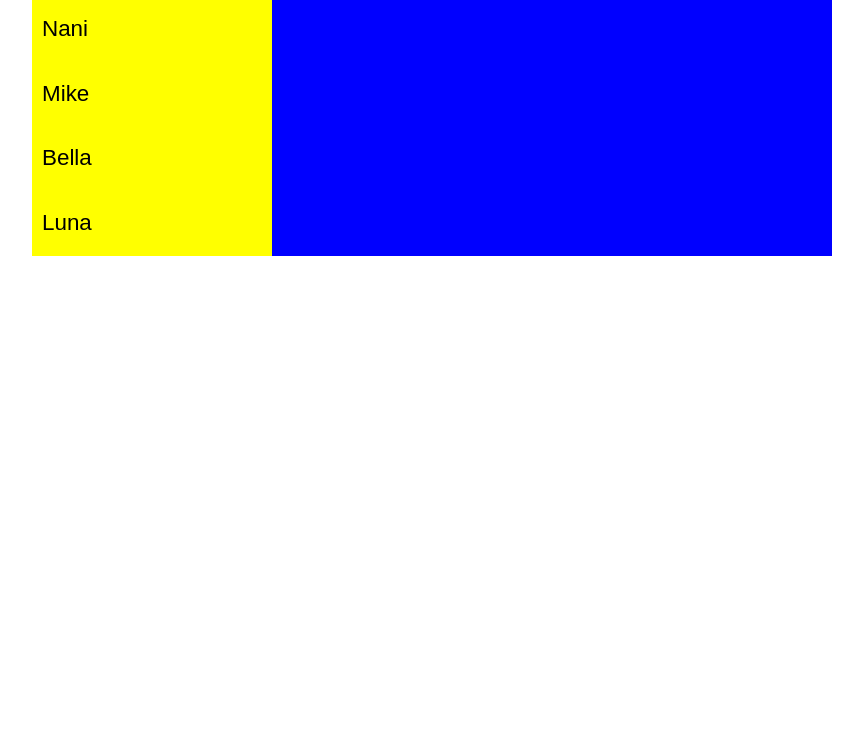
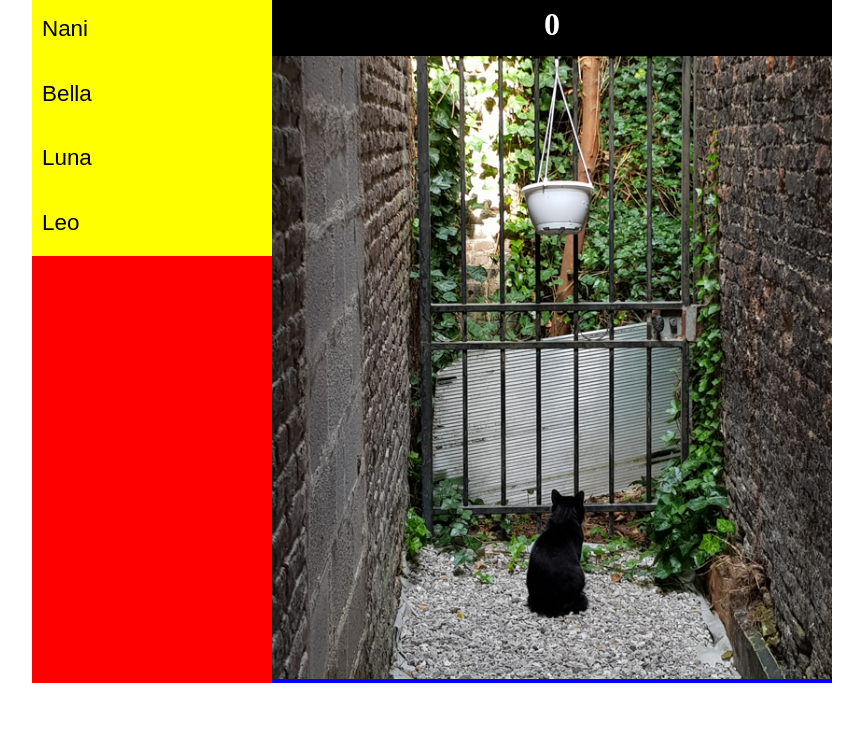
Before and after one commit to mghazal1024/cat-clicker, a plain HTML site: page index.html in a window 1280 px wide. Shown: the part 68-800 px from the top of the page, without its empty margins (208-1071 px from the left). Drawn offline with nearby package versions, Linux system fonts and the light colour scheme.

Commit message:
Created the Model View Octopus with Vanilla JS

```diff
--- a/css/styles.css
+++ b/css/styles.css
@@ -44,7 +44,7 @@ body {
   width: 100%;
 }
 
-.catCounting {
+.catCounting, .catName {
   position: absolute;
   margin-top: 0;
   text-align: center;
@@ -56,3 +56,6 @@ body {
   background-color: black;
   color: white;
 }
+.catCounting {
+  top: 60px;
+}
--- a/index.html
+++ b/index.html
@@ -11,15 +11,20 @@
     <main class="mainContainer">
       <section class="catList">
         <ul>
-          <!--<li><a class="catLink" href="#">Nounou</a></li>-->
+          <!--<li><a class="catLink" href="#">Nounou</a></li>
+          <li><a class="catLink" href="#">Nounou</a></li>
+          <li><a class="catLink" href="#">Nounou</a></li>
+          <li><a class="catLink" href="#">Nounou</a></li>
+          <li><a class="catLink" href="#">Nounou</a></li>-->
         </ul>
       </section>
       <section class="selectedCat">
-        <img class="catImage">
+        <img class="catImage" src="images/Nounou.png" alt="Nounou">
+        <h1 class="catName">Nounou</h1>
         <h1 class="catCounting">0</h1>
       </section>
     </main>
-
+  <script src="http://ajax.googleapis.com/ajax/libs/jquery/1.11.1/jquery.min.js"></script>
   <script src="js/app.js"></script>
   </body>
 </html>
--- a/js/app.js
+++ b/js/app.js
@@ -1,51 +1,52 @@
-catNames = ["Nounou", "Nani", "Mike", "Bella", "Luna"];
-
-function Cat(name, count) {
-  this.image = `images/${name}.png`;
-  this.name = name;
-  this.alt = name;
-  this.count = count;
+let model = {
+  cats : [
+    {
+      name: "Nounou",
+      count: 0,
+    },
+    {
+      name: "Nani",
+      count: 0,
+    },
+    {
+      name: "Bella",
+      count: 0,
+    },
+    {
+      name: "Luna",
+      count: 0,
+    },
+    {
+      name: "Leo",
+      count: 0,
+    }
+  ]
 }
 
-for (i = 0; i < catNames.length; i++) {
-  window[`${catNames[i]}`] = new Cat(`${catNames[i]}`, 0);
+let octopus = {
+  getCats: function() {
+    return model.cats;
+  }
 }
 
-const catList = document.querySelector('.catList ul');
-const selectedCatContainer = document.querySelector('.selectedCat');
-const catImage = document.querySelector('.catImage');
-let catCounting = document.querySelector('.catCounting');
-let clickCount = 0;
-let catListContent;
-let catListLink;
+let view = {
+  init: function() {
 
+  },
 
-for(let cat of catNames) {
-  catListContent = document.createElement('li');
-  catListLink = document.createElement('a');
-  catListLink.className = 'catLink';
-  catListLink.setAttribute('href', '#');
-  catListLink.textContent = `${cat}`;
-  catListContent.appendChild(catListLink);
-  catList.appendChild(catListContent);
+  renderList: function() {
+    const catsContainer = document.querySelector('.catList ul')
+    //let catLi = document.createElement('li');
+    octopus.getCats().forEach(function(cat) {
+      console.log(cat.name);
+      catsContainer.innerHTML += `<li><a class="catLink" href="#">${cat.name}</a></li>`
+      console.log(catsContainer);
+    })
+  },
 
-  catListLink.addEventListener('click', function() {
-    console.log(`This ${cat} was clicked`);
-    catImage.setAttribute('src', `images/${cat}.png`);
-    catImage.setAttribute('alt', `${cat}`);
-  });
+  renderCat: function() {
+
+  }
 }
 
-/*
-catImage.addEventListener('click', function() {
-  clickCount += 1;
-  catCounting.textContent = clickCount;
-})
-*/
-
-catImage.addEventListener('click', (function(clickCountCopy) {
-  return function() {
-    clickCountCopy += 1;
-    catCounting.textContent = clickCountCopy;
-  }
-})(clickCount));
+view.renderList();
```
